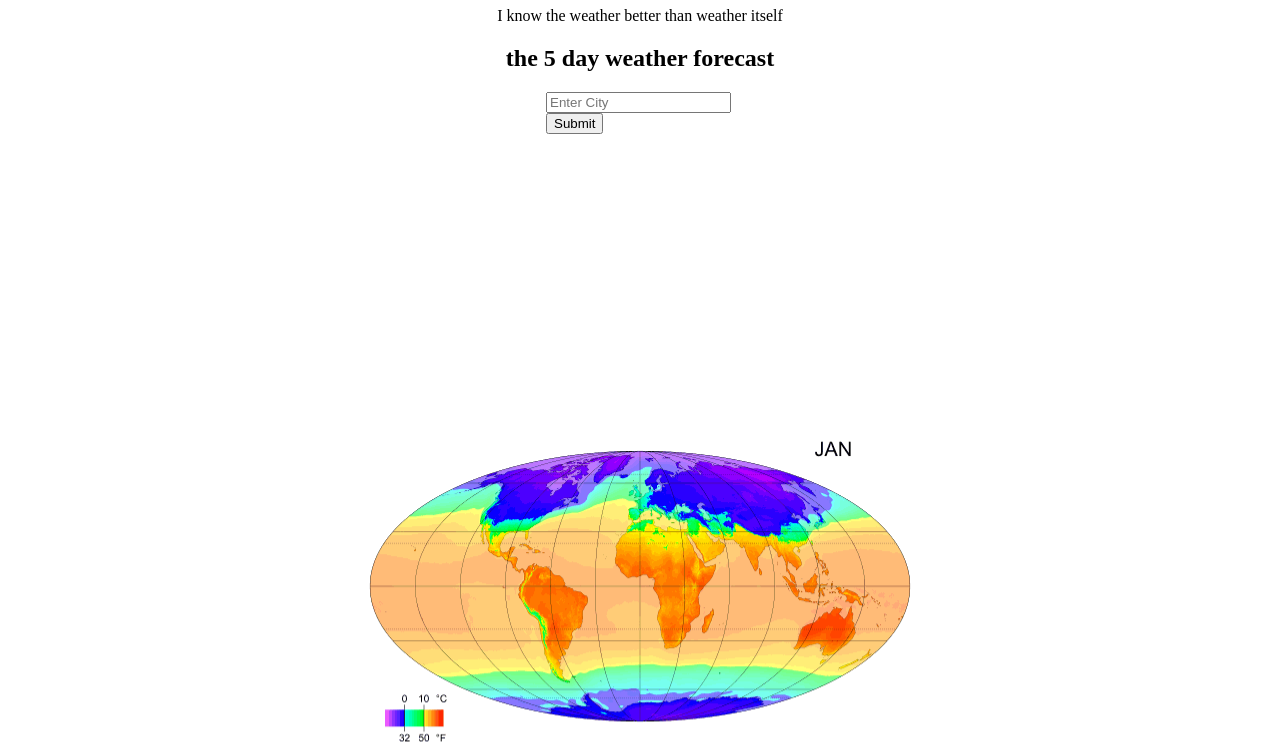
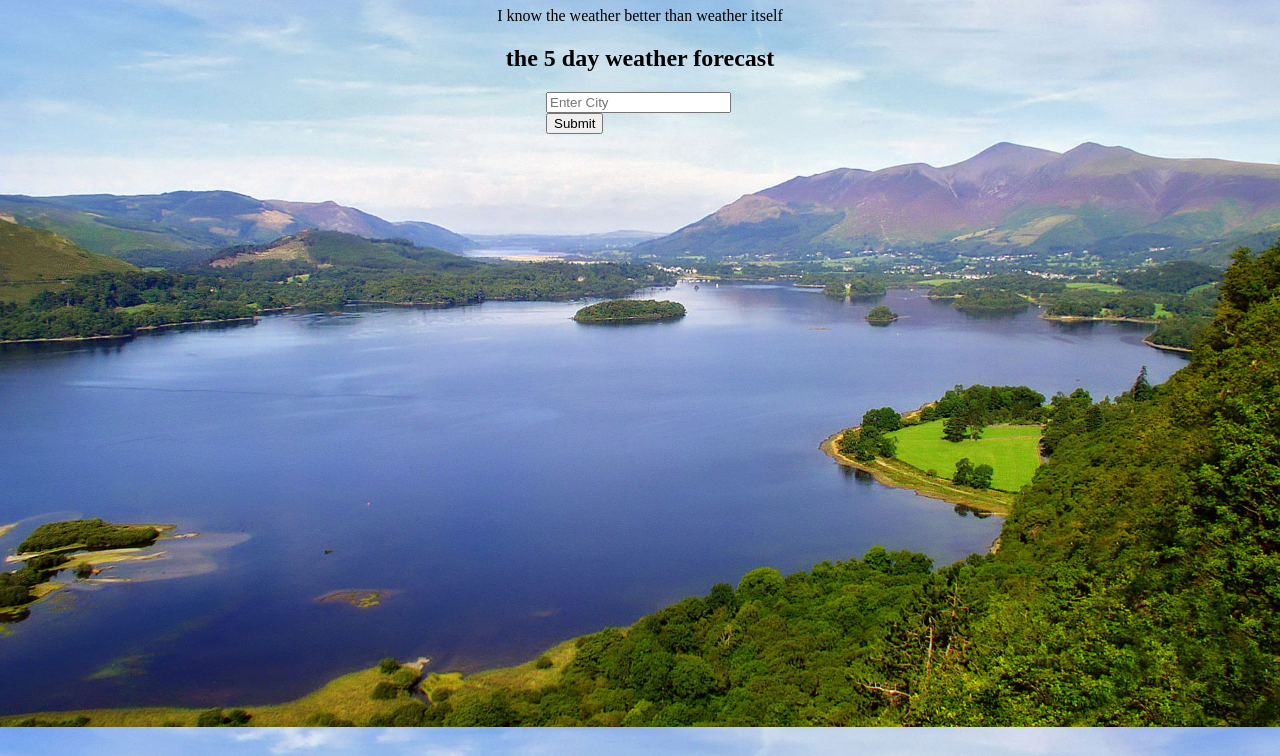
Before and after one commit to JoelChacon/weatherService, a website: page client/index.html in a window 1280 px wide. Shown: the part 73-829 px from the top of the page. Drawn offline with nearby package versions, Linux system fonts and the light colour scheme.

Commit message:
background

```diff
--- a/client/styles.css
+++ b/client/styles.css
@@ -6,6 +6,13 @@
 	background-repeat: no-repeat;
 	background-position: bottom;
 	height: 100vh;
+
+    background: url(images/beauty.jpg) no-repeat center center fixed;
+    -webkit-background-size: cover;
+    -moz-background-size: cover;
+    -o-background-size: cover;
+    background-size: cover;
+
 }
 .center {
 	text-align: center;
```
Also changed, not shown: client/images/beauty.jpg (added).
